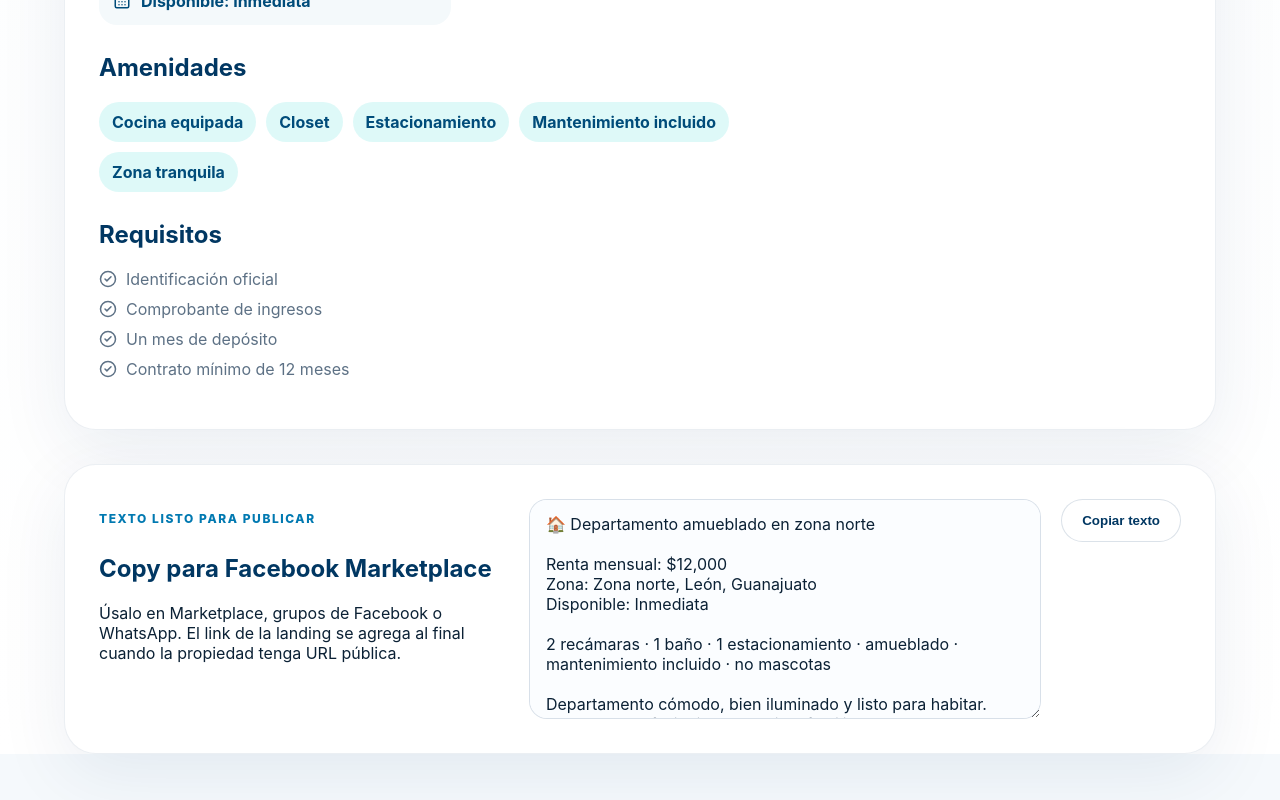
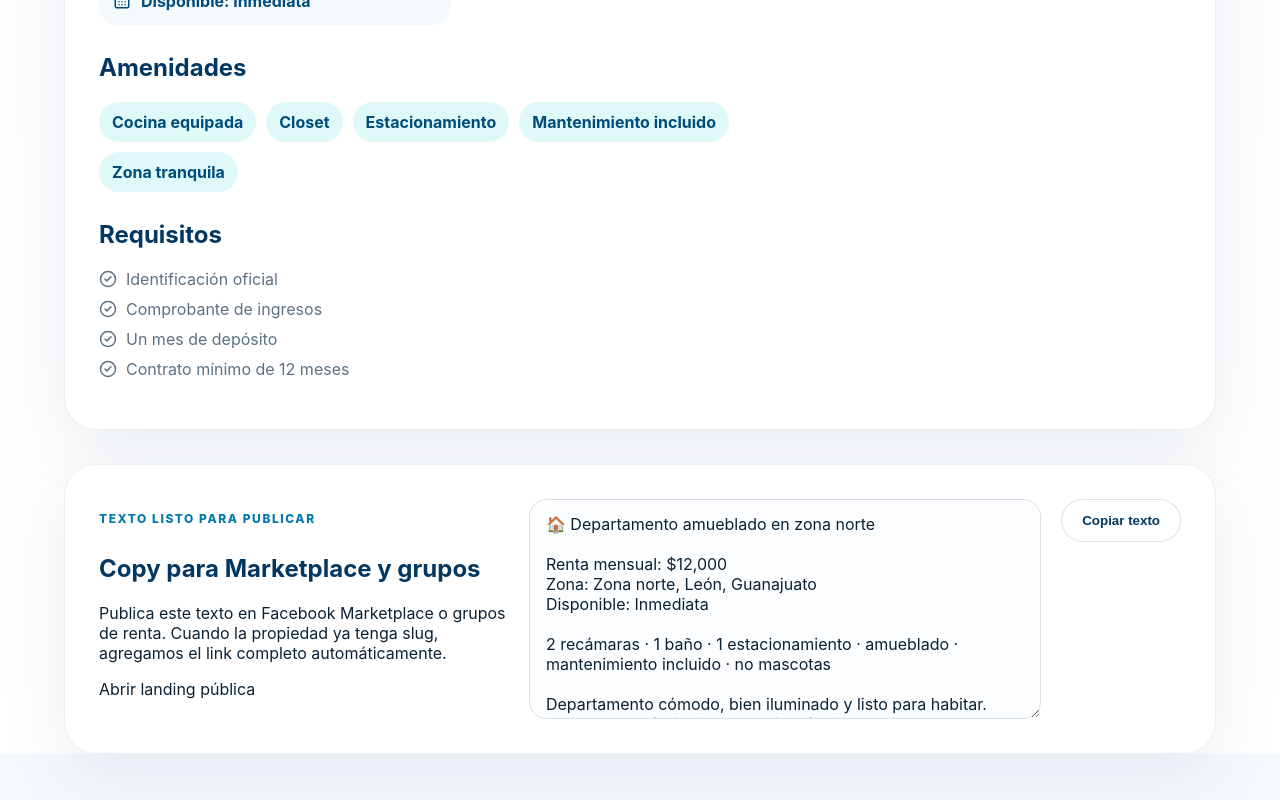
Before and after one commit to Entaltek/entaltek-rentas, a React (Vite) app: page / in a window 1280 px wide. Shown: the part 4465-5265 px from the top of the page. Built offline with nearby package versions, Linux system fonts and the light colour scheme; no server answers.

Commit message:
ux: add public link to marketplace copy card

```diff
--- a/src/components/MarketplaceCopy.tsx
+++ b/src/components/MarketplaceCopy.tsx
@@ -1,3 +1,4 @@
+import { useMemo, useState } from 'react';
 import type { Property } from '../types/property';
 import { generateMarketplaceCopy } from '../lib/marketplaceCopy';
 
@@ -6,21 +7,37 @@ interface Props {
 }
 
 export function MarketplaceCopy({ property }: Props) {
-  const copy = generateMarketplaceCopy(property);
+  const [copied, setCopied] = useState(false);
+  const publicUrl = useMemo(() => {
+    if (!property.slug) return '';
+    return `${window.location.origin}/r/${property.slug}`;
+  }, [property.slug]);
+  const copy = generateMarketplaceCopy(property, { publicUrl });
 
   async function copyToClipboard() {
     await navigator.clipboard.writeText(copy);
+    setCopied(true);
+    window.setTimeout(() => setCopied(false), 1800);
   }
 
   return (
     <section className="copy-section" id="copy">
       <div>
         <p className="eyebrow">Texto listo para publicar</p>
-        <h2>Copy para Facebook Marketplace</h2>
-        <p>Úsalo en Marketplace, grupos de Facebook o WhatsApp. El link de la landing se agrega al final cuando la propiedad tenga URL pública.</p>
+        <h2>Copy para Marketplace y grupos</h2>
+        <p>
+          Publica este texto en Facebook Marketplace o grupos de renta. Cuando la propiedad ya tenga slug, agregamos el link completo automáticamente.
+        </p>
+        {publicUrl && (
+          <a href={publicUrl} target="_blank" rel="noreferrer" className="public-link-pill">
+            Abrir landing pública
+          </a>
+        )}
       </div>
-      <textarea readOnly value={copy} />
-      <button onClick={copyToClipboard} className="secondary-button">Copiar texto</button>
+      <textarea readOnly value={copy} aria-label="Copy para publicación" />
+      <button onClick={copyToClipboard} className="secondary-button">
+        {copied ? 'Copiado' : 'Copiar texto'}
+      </button>
     </section>
   );
 }
```
